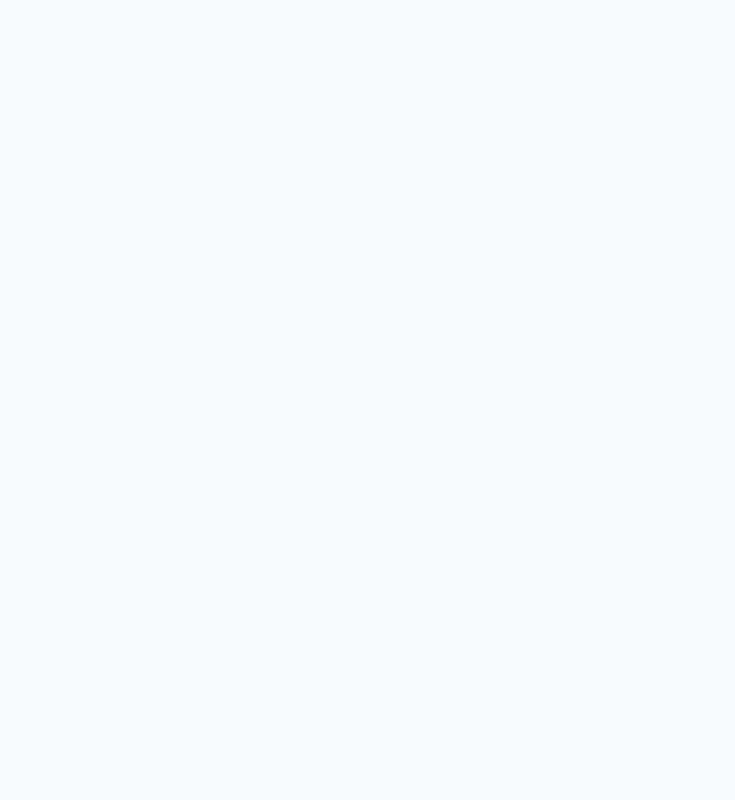
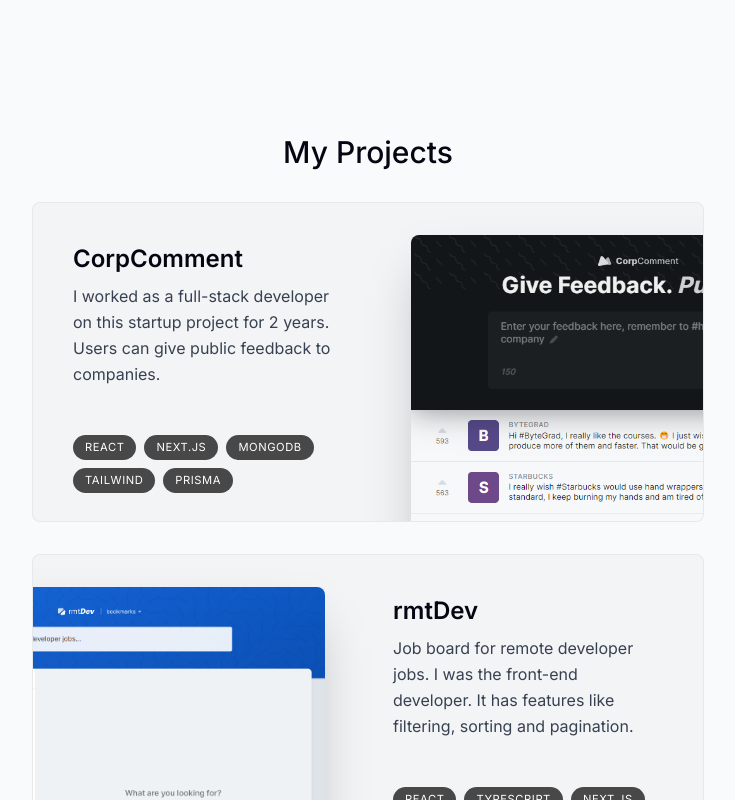
Before and after one commit to Singhmayank0217/MayankPortfolio, a Next.js app: page / in a window 1280 px wide. Shown: the part 1280-2080 px from the top of the page, without its empty margins (272-1007 px from the left). Before the commit the page ends 1414 px from the top, so only its background shows below. Built offline with nearby package versions, Linux system fonts and the light colour scheme.

Commit message:
Project section

```diff
--- a/app/page.tsx
+++ b/app/page.tsx
@@ -1,5 +1,6 @@
 import About from "@/components/about";
 import Intro from "@/components/intro";
+import Projects from "@/components/projects";
 import SectionDivider from "@/components/section-divider";
 
 export default function Home() {
@@ -8,6 +9,7 @@
       <Intro />
       <SectionDivider/>
       <About/>
+      <Projects/>
     </main>
   );
 }
--- /dev/null
+++ b/components/project.tsx
@@ -0,0 +1,71 @@
+"use client";
+
+import { useRef } from "react";
+import { projectsData } from "@/lib/data";
+import Image from "next/image";
+import { motion, useScroll, useTransform } from "framer-motion";
+
+type ProjectProps = (typeof projectsData)[number];
+
+export default function Project({
+  title,
+  description,
+  tags,
+  imageUrl,
+}: ProjectProps) {
+  const ref = useRef<HTMLDivElement>(null);
+  const { scrollYProgress } = useScroll({
+    target: ref,
+    offset: ["0 1", "1.33 1"],
+  });
+  const scaleProgess = useTransform(scrollYProgress, [0, 1], [0.8, 1]);
+  const opacityProgess = useTransform(scrollYProgress, [0, 1], [0.6, 1]);
+
+  return (
+    <motion.div
+      ref={ref}
+      style={{
+        scale: scaleProgess,
+        opacity: opacityProgess,
+      }}
+      className="group mb-3 sm:mb-8 last:mb-0"
+    >
+      <section className="bg-gray-100 max-w-[42rem] border border-black/5 rounded-lg overflow-hidden sm:pr-8 relative sm:h-[20rem] hover:bg-gray-200 transition sm:group-even:pl-8 dark:text-white dark:bg-white/10 dark:hover:bg-white/20">
+        <div className="pt-4 pb-7 px-5 sm:pl-10 sm:pr-2 sm:pt-10 sm:max-w-[50%] flex flex-col h-full sm:group-even:ml-[18rem]">
+          <h3 className="text-2xl font-semibold">{title}</h3>
+          <p className="mt-2 leading-relaxed text-gray-700 dark:text-white/70">
+            {description}
+          </p>
+          <ul className="flex flex-wrap mt-4 gap-2 sm:mt-auto">
+            {tags.map((tag, index) => (
+              <li
+                className="bg-black/[0.7] px-3 py-1 text-[0.7rem] uppercase tracking-wider text-white rounded-full dark:text-white/70"
+                key={index}
+              >
+                {tag}
+              </li>
+            ))}
+          </ul>
+        </div>
+
+        <Image
+          src={imageUrl}
+          alt="Project I worked on"
+          quality={95}
+          className="absolute hidden sm:block top-8 -right-40 w-[28.25rem] rounded-t-lg shadow-2xl
+        transition
+        group-hover:scale-[1.04]
+        group-hover:-translate-x-3
+        group-hover:translate-y-3
+        group-hover:-rotate-2
+
+        group-even:group-hover:translate-x-3
+        group-even:group-hover:translate-y-3
+        group-even:group-hover:rotate-2
+
+        group-even:right-[initial] group-even:-left-40"
+        />
+      </section>
+    </motion.div>
+  );
+}
--- /dev/null
+++ b/components/projects.tsx
@@ -0,0 +1,24 @@
+"use client";
+
+import React from "react";
+import SectionHeading from "./section-heading";
+import { projectsData } from "@/lib/data";
+import Project from "./project";
+import { useSectionInView } from "@/lib/hooks";
+
+export default function Projects() {
+  const { ref } = useSectionInView("Projects", 0.5);
+
+  return (
+    <section ref={ref} id="projects" className="scroll-mt-28 mb-28">
+      <SectionHeading>My projects</SectionHeading>
+      <div>
+        {projectsData.map((project, index) => (
+          <React.Fragment key={index}>
+            <Project {...project} />
+          </React.Fragment>
+        ))}
+      </div>
+    </section>
+  );
+}
```
Also changed, not shown: components/about.tsx (+4 -3 lines).
